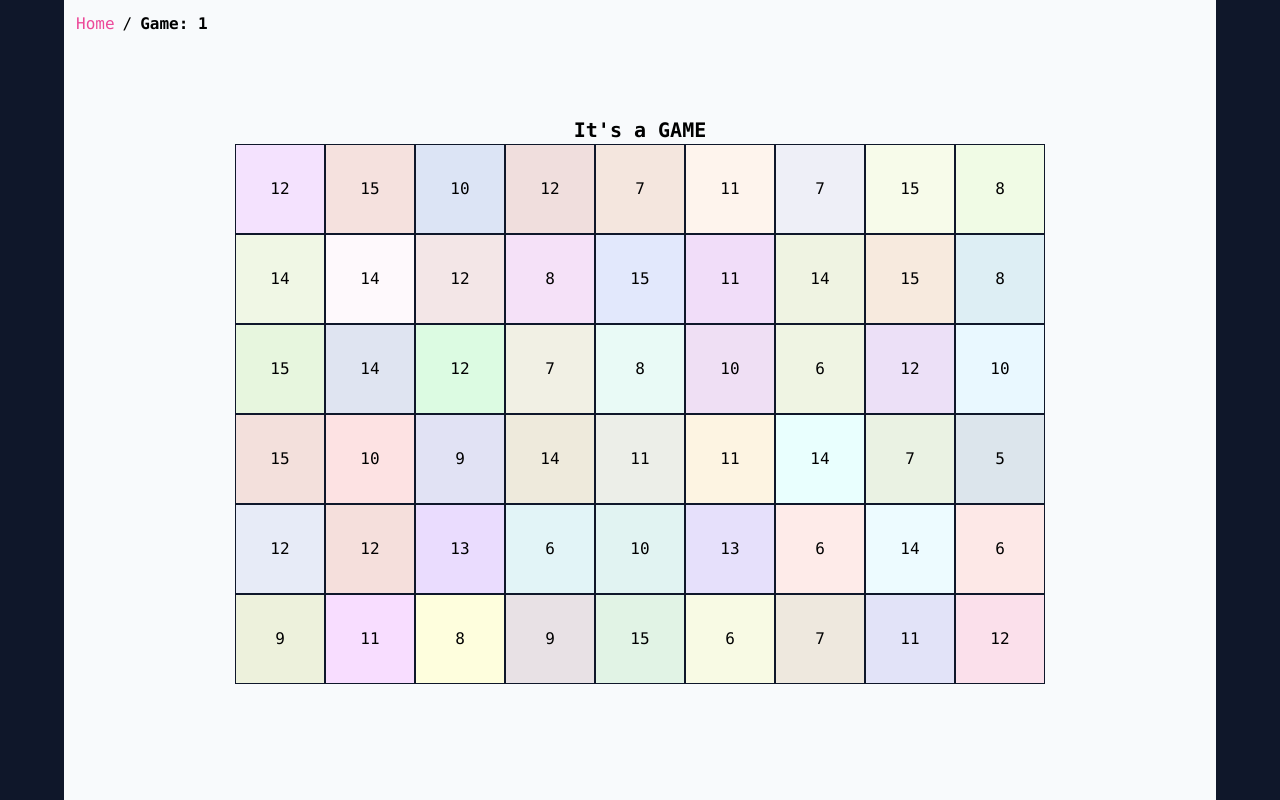
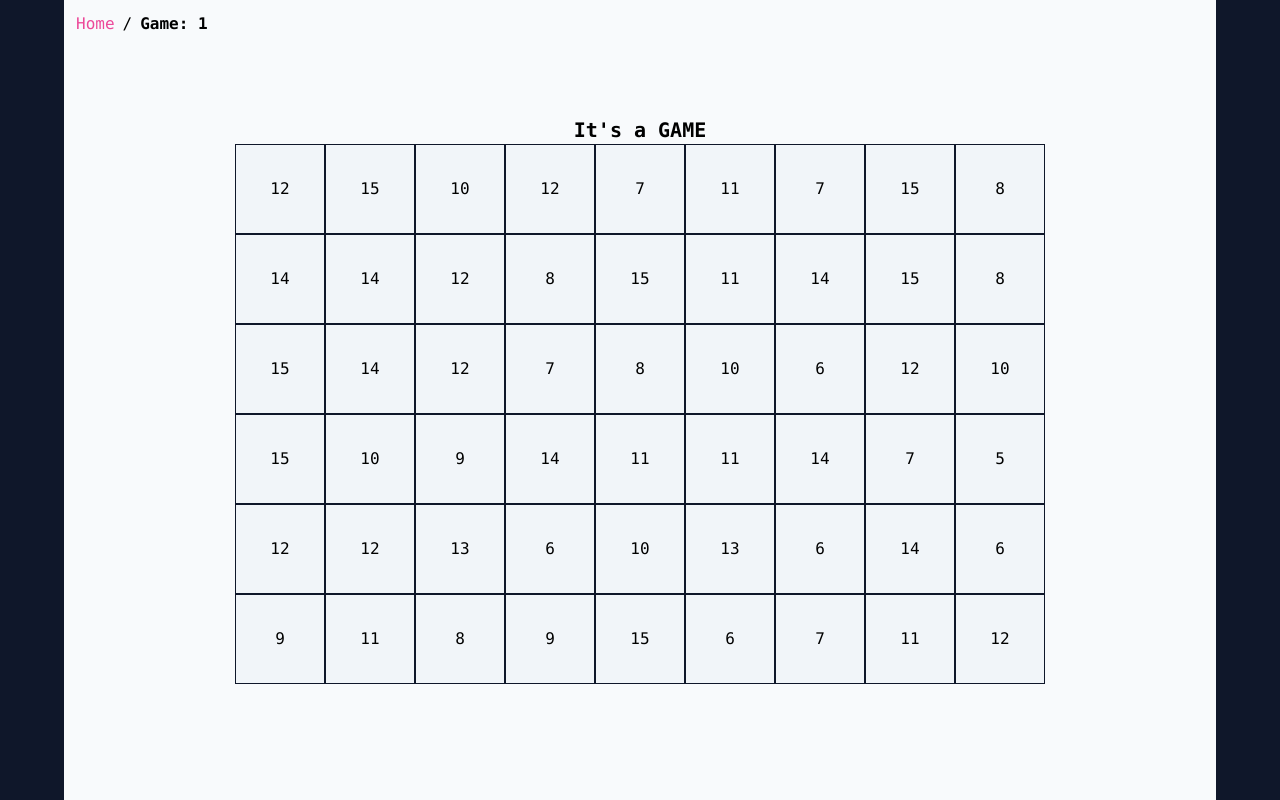
Before and after one commit to jacoacoacob/assembly-fe, a Vue app: page /game/1 in a window 1280 px wide. Built offline with nearby package versions, Linux system fonts and the light colour scheme.

Commit message:
acceptable drag and drop

```diff
--- /dev/null
+++ b/src/components/GameToken.vue
@@ -0,0 +1,49 @@
+<script setup lang="ts">
+import { computed, inject, type StyleValue, type Ref } from "vue";
+
+import { useGameStore } from '@/stores/game.store';
+import { PLAYER_COLOR_OPTIONS, type PlayerColor } from "@/stores/game";
+import type { Player, Token } from '@/stores/game';
+
+const props = defineProps<{ data: Token }>();
+
+const game = useGameStore();
+
+const activeToken = inject<Ref<string>>("board:activeToken")
+const onDragStart = inject<(event: DragEvent) => void>("token:dragstart");
+
+const style = computed((): StyleValue => {
+    const { tileSize } = game.grid;
+    const { tileIndex } = props.data;
+    const tileContents = game.board[tileIndex];
+    const tileTokenIndex = tileContents.indexOf(props.data.id);
+    const left = tileSize / 4 * (tileTokenIndex % 2 === 0 ? 1 : 3) - ((tileSize / 4 - 5));
+    const top = tileSize / 4 * (tileTokenIndex < 2 ? 1 : 3) - (tileSize / 4 - 5);
+    return {
+        position: "absolute",
+        top: `${top}px`,
+        left: `${left}px`,
+    };
+});
+
+const player = computed(() => game.players.find(player => player.id === props.data.player));
+
+const className = computed(() => ({
+    [PLAYER_COLOR_OPTIONS[player.value?.color as PlayerColor]]: true,
+    "border-dashed border-slate-50": activeToken?.value === props.data.id,
+}))
+
+</script>
+
+<template>
+    <div
+        :id="data.id"
+        class="w-8 h-8 rounded-full border border-slate-900 flex justify-center items-center text-white"
+        :class="className"
+        :style="style"
+        draggable="true"
+        @dragstart="onDragStart"
+    >
+        {{ data.value }}
+    </div>
+</template>
--- a/src/components/GridTile.vue
+++ b/src/components/GridTile.vue
@@ -1,5 +1,8 @@
 <script setup lang="ts">
-import { computed } from 'vue';
+import { computed, inject, TransitionGroup } from 'vue';
+import type { Ref } from 'vue';
+
+import GameToken from './GameToken.vue';
 import { useGameStore } from '@/stores/game.store';
 
 const game = useGameStore();
@@ -8,21 +11,48 @@ const props = defineProps<{
     tileIndex: number;
 }>();
 
+
 const tile = computed(() => game.tiles[props.tileIndex]);
+const tileContents = computed(() =>
+    game.board[props.tileIndex].map((tokenId) => game.tokens[tokenId]
+));
 
-const style = computed(() => {
-    const [r, g, b] = tile.value.color;
-    const { tileSize } = game.grid;
-    return {
-        backgroundColor: `rgb(${r}, ${g}, ${b})`,
-        width: `${tileSize}px`,
-        height: `${tileSize}px`,
-    }
-});
+const style = computed(() => ({
+    width: `${game.grid.tileSize}px`,
+    height: `${game.grid.tileSize}px`,
+}));
+
+const hoveredTile = inject<Ref<number>>("board:hoveredTile");
+
+const className = computed(() => ({
+    "bg-white shadow-lg z-50": hoveredTile?.value === props.tileIndex,
+    "bg-slate-100": hoveredTile?.value !== props.tileIndex
+}))
+
+const onDragEnter = inject<(event: DragEvent) => void>("tile:dragenter");
+const onDragOver = inject<(event: DragEvent) => void>("tile:dragover");
+const onDrop = inject<(event: DragEvent) => void>("tile:drop");
 </script>
 
 <template>
-    <div class="flex justify-center items-center border border-slate-900" :style="style">
-        {{ tile.threshold }}
+    <div
+        class="relative flex justify-center items-center border border-slate-900 "
+        :class="className"
+        :style="style"
+        :data-tile-index="tileIndex"
+        @dragenter="onDragEnter"
+        @drop="onDrop"
+        @dragover="onDragOver"
+    >
+        <div>
+            {{ tile.threshold }}
+        </div>
+        <div class="absolute top-0 left-0  w-full h-full">
+            <GameToken
+                v-for="token in tileContents"
+                :key="token.id"
+                :data="token"
+            />
+        </div>
     </div>
 </template>
--- a/src/components/TheBoard.vue
+++ b/src/components/TheBoard.vue
@@ -1,5 +1,5 @@
 <script setup lang="ts">
-import { computed } from 'vue';
+import { computed, provide, ref } from 'vue';
 import GridTile from './GridTile.vue';
 import { useGameStore } from '@/stores/game.store';
 
@@ -10,10 +10,60 @@ const style = computed(() => ({
     height: `${game.grid.rows * game.grid.tileSize}px`
 }));
 
+const activeToken = ref<string>("");
+const hoveredTile = ref<number>(-1);
+
+provide("board:activeToken", activeToken);
+provide("board:hoveredTile", hoveredTile);
+
+provide("token:dragstart", (event: DragEvent) => {
+    const tokenId = (event.target as HTMLDivElement).id;
+    if (event.dataTransfer) {
+        event.dataTransfer.setData("text", tokenId);
+        activeToken.value = tokenId;
+    }
+});
+
+function findTileIndex(element: HTMLElement) {
+    let current = element;
+    while (current.parentElement) {
+        if (current.dataset.tileIndex) {
+            return Number.parseInt(current.dataset.tileIndex);
+        }
+        current = current.parentElement;
+    }
+    return null;
+}
+
+provide("tile:dragenter", (event: DragEvent) => {
+    event.preventDefault();
+    const target = (event.target as HTMLDivElement);
+    const tileIndex = findTileIndex(target);
+    if (tileIndex) {
+        hoveredTile.value = tileIndex;
+    }
+});
+
+provide("tile:dragover", (event: DragEvent) => {
+    event.preventDefault();
+});
+
+provide("tile:drop", (event: DragEvent) => {
+    event.preventDefault();
+    const target = (event.target as HTMLDivElement);
+    const tileIndex = findTileIndex(target) ;
+    const tokenId = event.dataTransfer?.getData("text");
+    if (typeof tileIndex === "number" && tokenId) {
+        game.moveToken(tokenId, tileIndex);
+    }
+    activeToken.value = "";
+    hoveredTile.value = -1;
+});
+
 </script>
 
 <template>
-    <div class="flex flex-wrap bg-slate-400" :style="style">
+    <div class="flex flex-wrap bg-slate-400 select-none" :style="style">
         <GridTile v-for="_, i in game.tiles" :tileIndex="i" />
     </div>
 </template>
--- a/src/stores/game.store.ts
+++ b/src/stores/game.store.ts
@@ -2,6 +2,7 @@ import { defineStore } from "pinia";
 
 import { randFromRange, randId } from "@/utils/rand";
 import type { Game, Player, PlayerColor, Token } from "./game";
+import { saveGame } from "@/api/game-api";
 
 function createInitialGameState(rows: number, cols: number, tileSize: number): Game {
     return {
@@ -31,7 +32,8 @@ const useGameStore = defineStore("game", {
                 this.addPlayer(name, color);
             } else {
                 this.players.push(player);
-
+                this.addToken(player.id, randFromRange(1, 4), 14);
+                this.addToken(player.id, randFromRange(1, 4), 14);
             }
         },
         addToken(player: Player["id"], value: number, tileIndex: number) {
@@ -47,6 +49,7 @@ const useGameStore = defineStore("game", {
             if (token) {
                 token.tileIndex = tileIndex;
             }
+            saveGame(this.$state);
         },
     },
     getters: {
--- a/src/stores/game.ts
+++ b/src/stores/game.ts
@@ -3,7 +3,7 @@ import { randId } from "@/utils/rand";
 const PLAYER_COLOR_OPTIONS = {
     red: "bg-red-400",
     blue: "bg-blue-400",
-    green: "bg-green-400",
+    green: "bg-green-500",
     orange: "bg-orange-400",
 };
 
```
